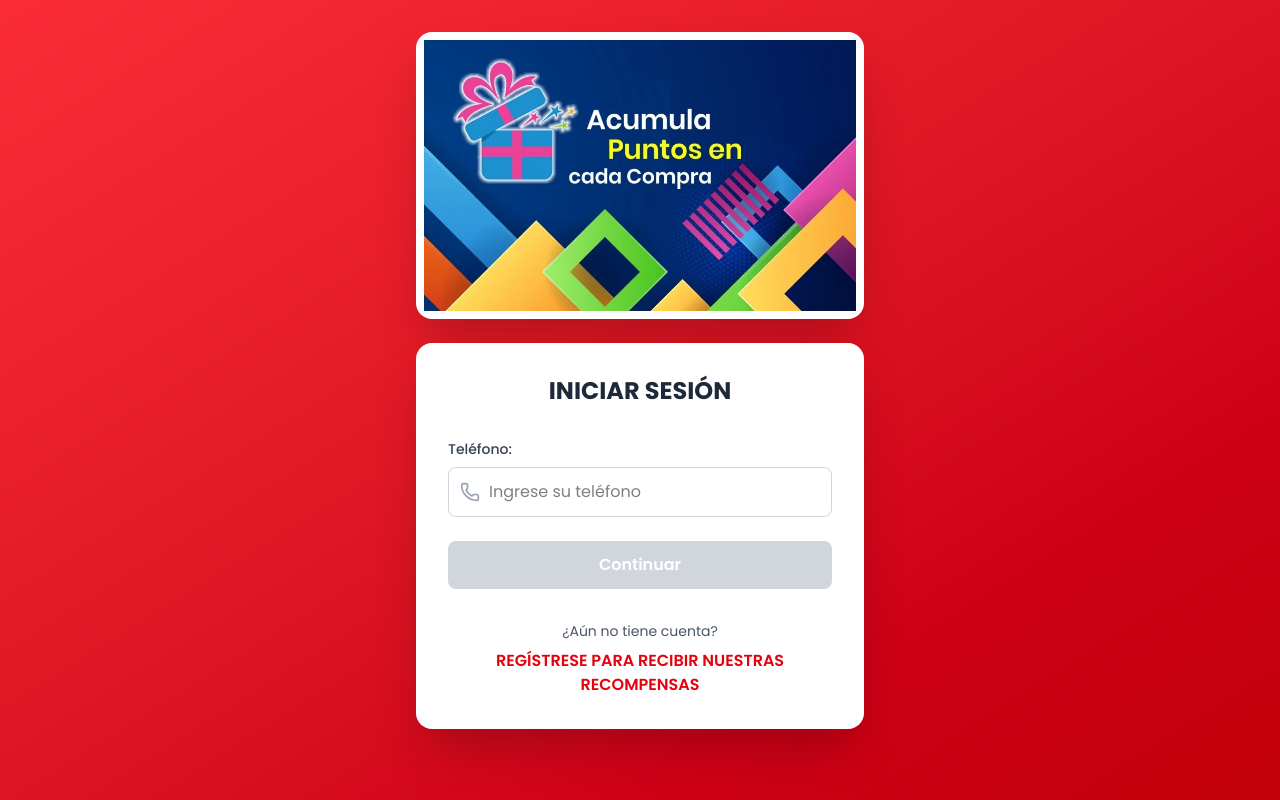
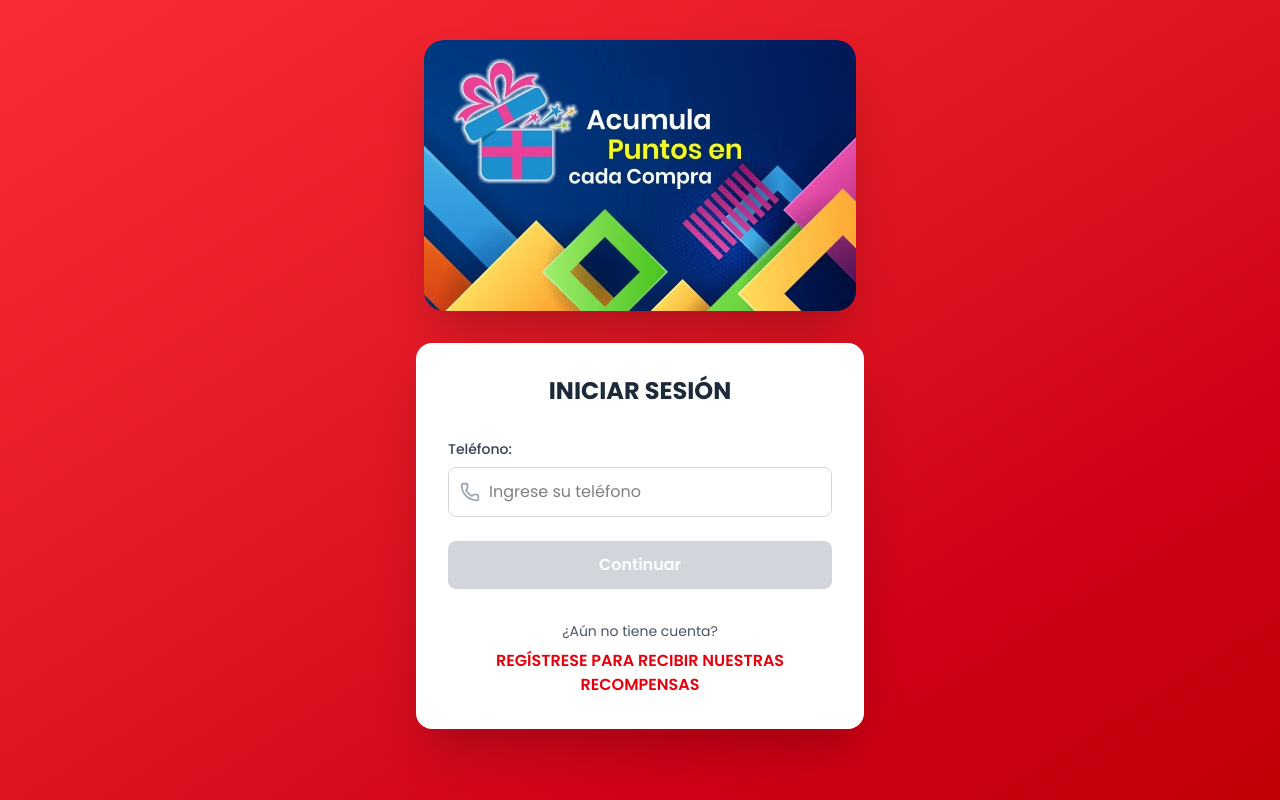
Before and after one commit to GerardoARHernandez/TarjetHerramientas, a React (Vite) app: page /client/login in a window 1280 px wide. Built offline with nearby package versions, Linux system fonts and the light colour scheme.

Commit message:
Update: Imagen con esquinas redondas y sin bg blanco

```diff
--- a/src/apps/puntos-cliente/views/Login.jsx
+++ b/src/apps/puntos-cliente/views/Login.jsx
@@ -30,8 +30,11 @@ const Login = () => {
     <div className="min-h-screen bg-gradient-to-br from-red-500 to-red-700 px-4 py-8">
       <div className="max-w-md mx-auto">
         {/* Loyalty Card Header */}
-        <div className="bg-white rounded-2xl shadow-2xl p-2 mb-6">
-          <img src="/images/header-client.jpeg" alt="Header de Cliente" />
+        <div className="p-2 mb-6">
+          <img
+            src="/images/header-client.jpeg" alt="Header de Cliente"
+            className='rounded-[20px] shadow-2xl'
+          />
         </div>
 
         {/* Login Form Card */}
```
